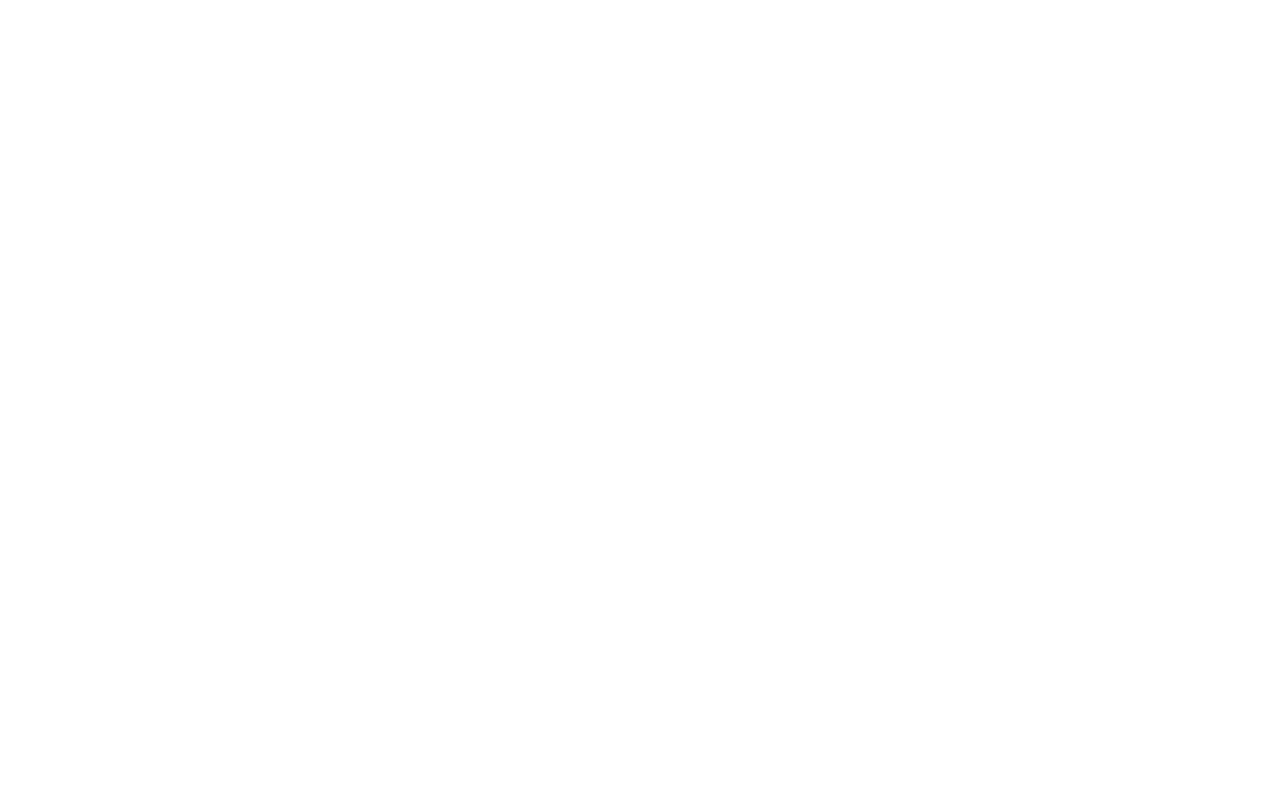
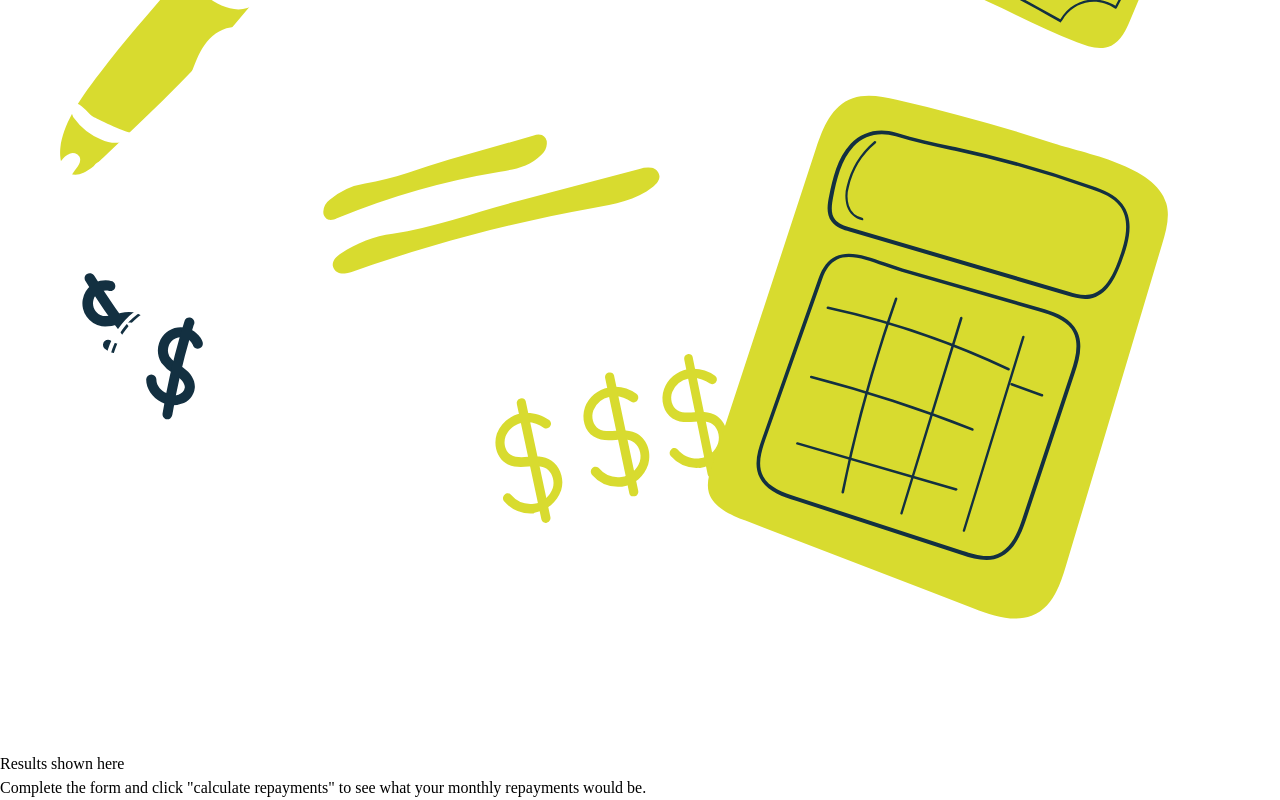
Before and after one commit to VenusY/frontend-mentor-mortgage-repayment-calculator, a React app: page / in a window 1280 px wide. Shown: the part 934-1734 px from the top of the page. Before the commit the page ends 800 px from the top, so only its background shows below. Built offline with nearby package versions, Linux system fonts and the light colour scheme.

Commit message:
Add markup for default results screen

```diff
--- a/src/components/DefaultScreen.jsx
+++ b/src/components/DefaultScreen.jsx
@@ -1 +1,16 @@
-export default function DefaultScreen() {}
+export default function DefaultScreen() {
+  return (
+    <section className='default-screen'>
+      <img
+        src={require('../assets/images/illustration-empty.svg')}
+        alt='Sheet and calculator'
+        className='default-screen__hero-image'
+      />
+      <h2 className='default-screen__heading'>Results shown here</h2>
+      <p className='default-screen__description'>
+        Complete the form and click "calculate repayments" to see what your
+        monthly repayments would be.
+      </p>
+    </section>
+  );
+}
```
